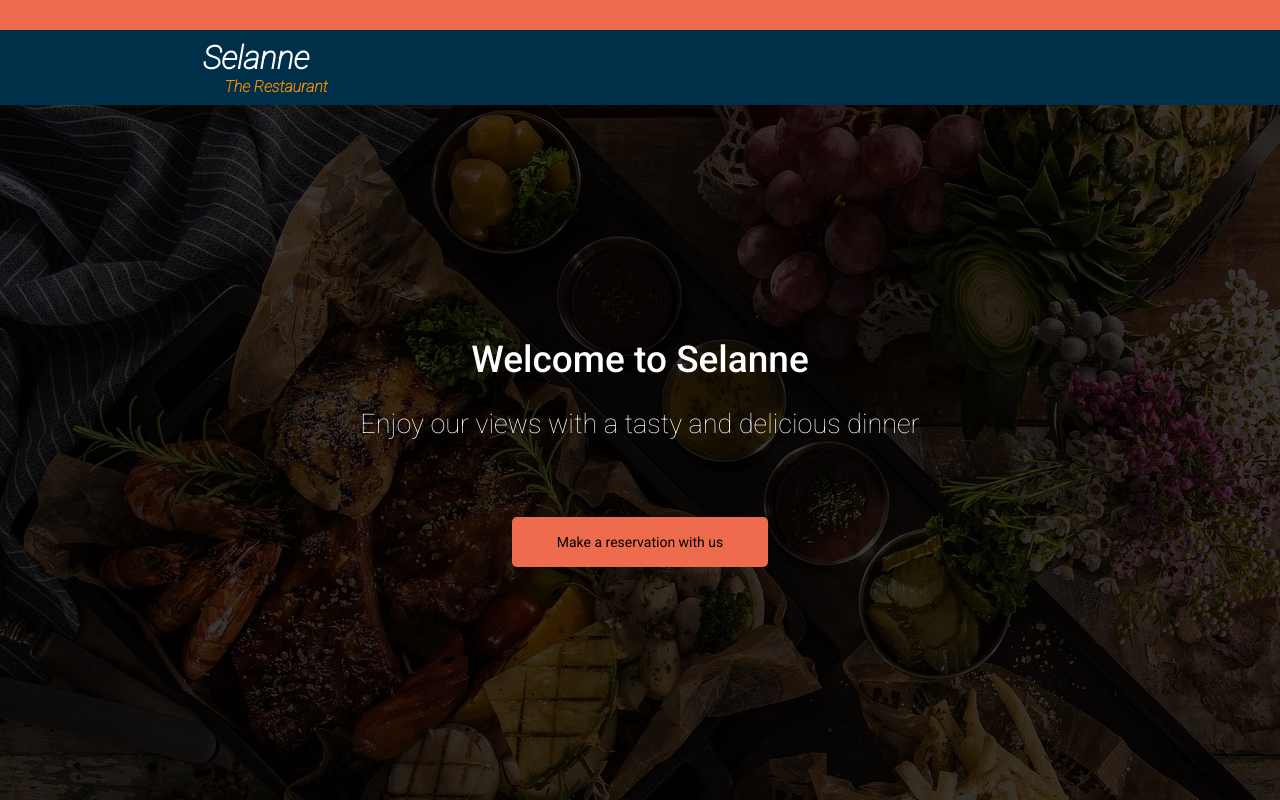
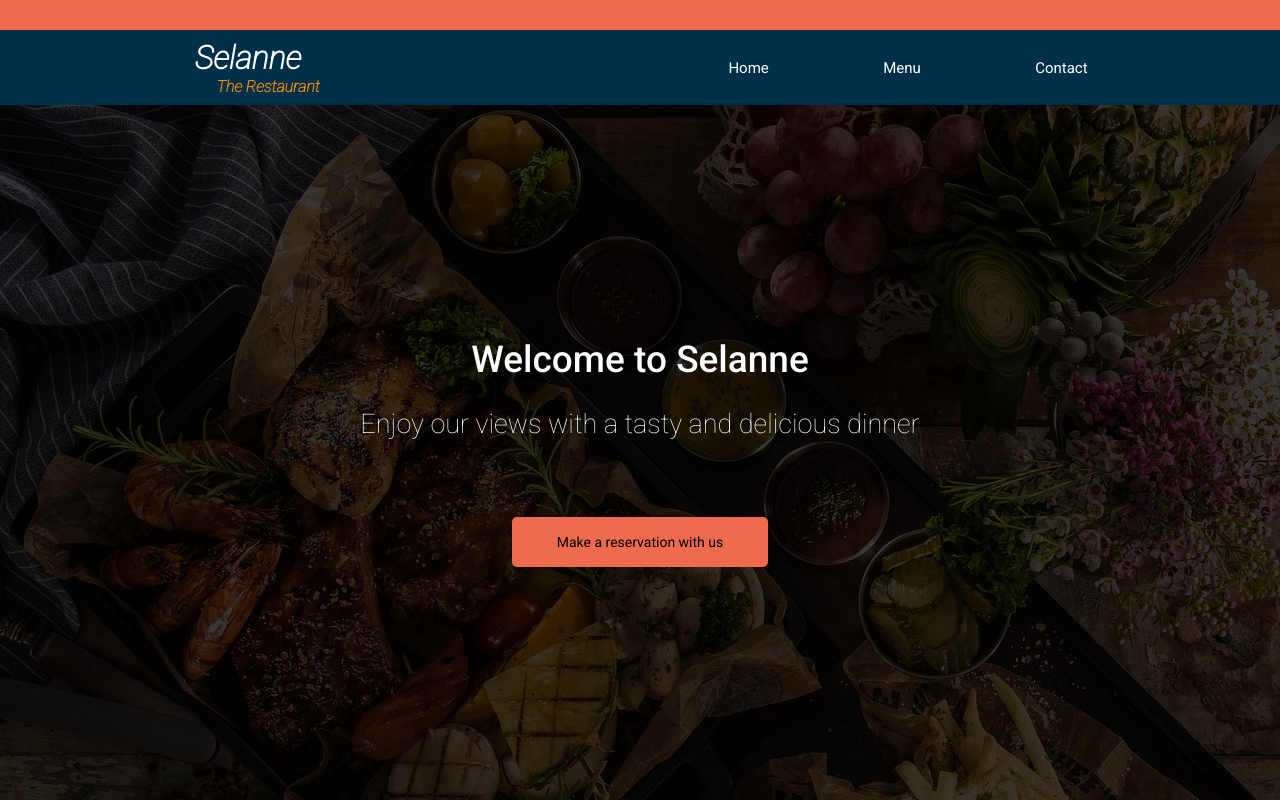
Before and after one commit to adrianhm13/restaurant-page, a website built with webpack: page dist/index.html in a window 1280 px wide. Built offline with nearby package versions, Linux system fonts and the light colour scheme.

Commit message:
Styles changed

```diff
--- a/src/page-loader.js
+++ b/src/page-loader.js
@@ -18,8 +18,20 @@ export default function pageLoader() {
     const navBarSubTitleText = document.createElement('h4');
     navBarSubTitleText.innerText = "The Restaurant"
 
-    const navBarLinks = document.createElement('div');
+    const navBarLinks = document.createElement('menu');
     navBarLinks.classList.add('navbar-links');
+
+    const navBarLinkHome = document.createElement('li');
+    navBarLinkHome.innerText = "Home";
+    navBarLinkHome.id = "Home";
+
+    const navBarLinkMenu = document.createElement('li');
+    navBarLinkMenu.innerText = "Menu";
+    navBarLinkMenu.id = "Menu";
+
+    const navBarLinkContact = document.createElement('li');
+    navBarLinkContact.innerText = "Contact";
+    navBarLinkContact.id = "Contact";
 
     const divBackground = document.createElement('div');
     divBackground.classList.add('container-background');
@@ -44,7 +56,7 @@ export default function pageLoader() {
 
     const buttonReserve = document.createElement('button');
     buttonReserve.classList.add('reserve-button');
-    buttonReserve.textContent = "Make a reservation with us"
+    buttonReserve.textContent = "Make a reservation with us";
 
     contentDiv.appendChild(divSocialNetwork);
     contentDiv.appendChild(navBar);
@@ -55,6 +67,11 @@ export default function pageLoader() {
 
     navBarTitle.appendChild(navBarTitleText);
     navBarTitle.appendChild(navBarSubTitleText);
+
+    navBarLinks.appendChild(navBarLinkHome);
+    navBarLinks.appendChild(navBarLinkMenu);
+    navBarLinks.appendChild(navBarLinkContact);
+
     divBackground.appendChild(divBackgroundMain);
 
     divBackgroundMain.appendChild(imageBackground);
--- a/src/style.css
+++ b/src/style.css
@@ -47,7 +47,45 @@ html, body {
     color: #f48c06;
 }
 .navbar-links{
+    display: flex;
+    flex-direction: row;
+    justify-content: center;
+    align-items: center;
+    gap: 10%;
     width: 60%;
+    color: white;
+    font-family: 'Roboto', sans-serif;
+    font-weight: normal;
+    font-style: normal;
+    font-size: 15px;
+    list-style-type: none;
+}
+.navbar-links li {
+    padding: 20px;
+}
+.navbar-links li#Home {
+    cursor: pointer;
+    transition: 0.3s;
+}
+.navbar-links li:hover#Home{
+    color: #ee6c4d;
+    transform: translateY(-5px);
+}
+.navbar-links li#Menu {
+    cursor: pointer;
+    transition: 0.3s;
+}
+.navbar-links li:hover#Menu{
+    color: #ee6c4d;
+    transform: translateY(-5px);
+}
+.navbar-links li#Contact {
+    cursor: pointer;
+    transition: 0.3s;
+}
+.navbar-links li:hover#Contact{
+    color: #ee6c4d;
+    transform: translateY(-5px);
 }
 .container-background{
     flex-grow: 1;
@@ -106,7 +144,7 @@ html, body {
     border: none;
     border-radius: 5px;
     cursor: pointer;
-    transition: 0.3s
+    transition: 0.3s ease 0s;
 }
 .reserve-button:hover {
     box-shadow: 0px 15px 20px rgba(0, 0, 0, 0.4);
```
Also changed, not shown: dist/bundle.js.
